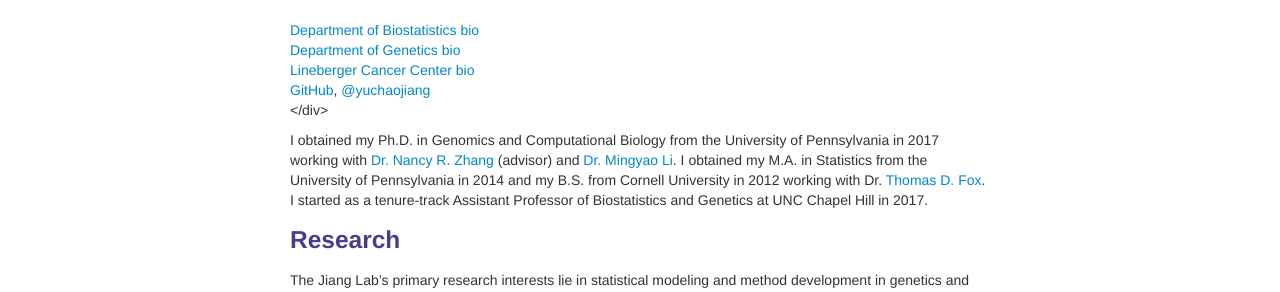
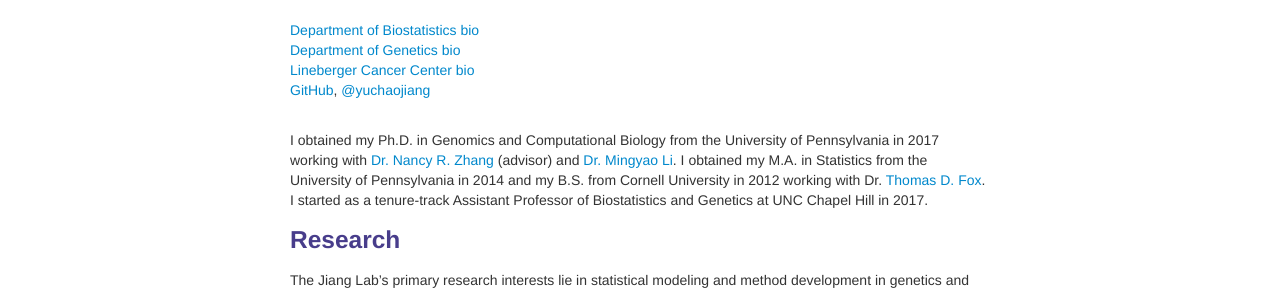
Before and after one commit to yuchaojiang/yuchaojiang.github.io, a Jekyll site: the page built from index.md, in a window 1280 px wide. Shown: the part 312-604 px from the top of the page. Built offline with Jekyll 4.4.1, drawn with Linux system fonts in a browser that asks for light colours.

Commit message:
Update index.md

```diff
--- a/index.md
+++ b/index.md
@@ -26,7 +26,8 @@ description: I am an Assistant Professor in the Department of Biostatistics and
             <a href="https://twitter.com/yuchaojiang">@yuchaojiang</a><br/>
     </div>
 </div>
-</div>
+
+<br/>
 
 I obtained my Ph.D. in Genomics and Computational Biology from the University of Pennsylvania in 2017 working with [Dr. Nancy R. Zhang](https://statistics.wharton.upenn.edu/profile/nzh/) (advisor) and [Dr. Mingyao Li](http://www.med.upenn.edu/apps/faculty/index.php/g275/p8122973). I obtained my M.A. in Statistics from the University of Pennsylvania in 2014 and my B.S. from Cornell University in 2012 working with Dr. [Thomas D. Fox](https://mbg.cornell.edu/people/thomas-fox/). I started as a tenure-track Assistant Professor of Biostatistics and Genetics at UNC Chapel Hill in 2017.
 
```
